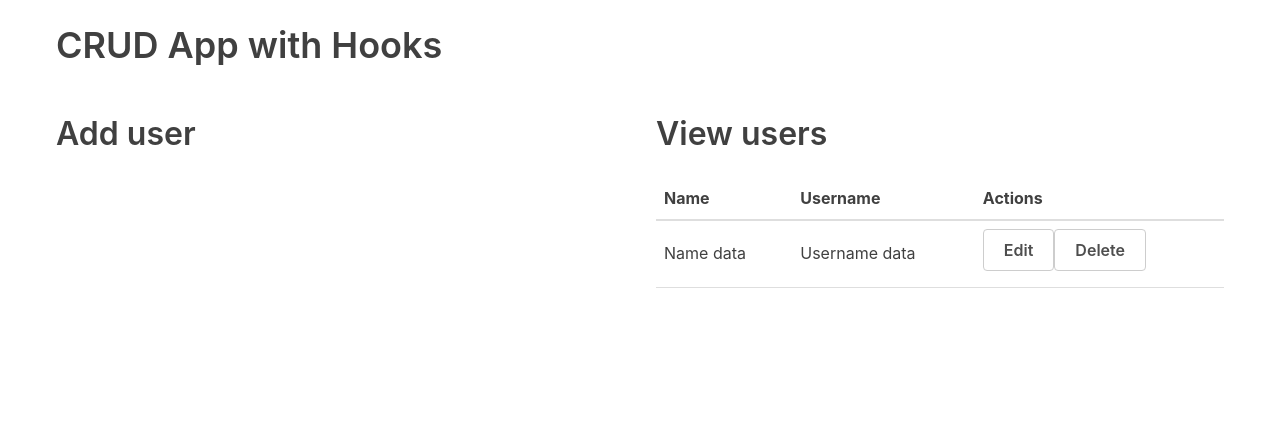
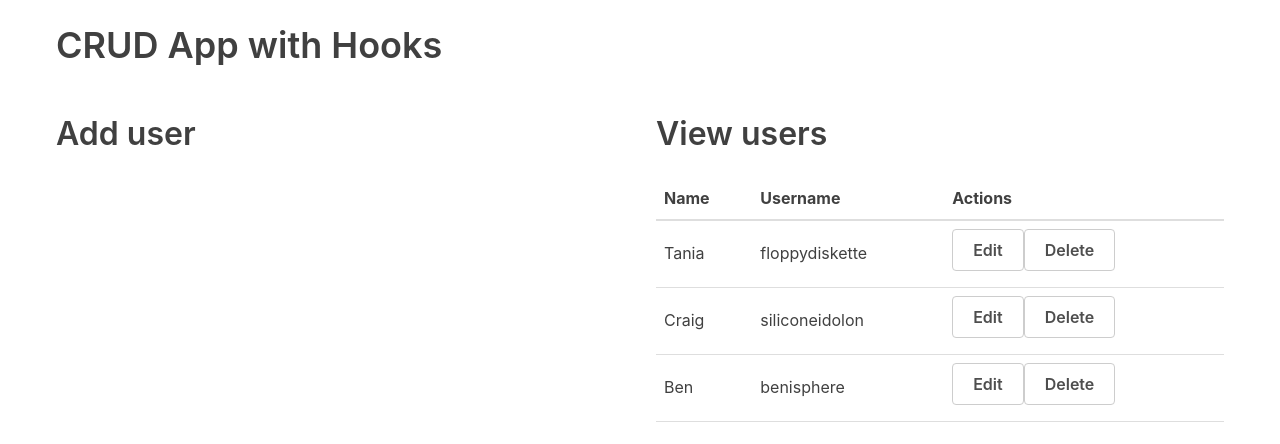
Before and after one commit to AngelaEspinosa2021/EjercicioCRUD-React, a React (Create React App) app: page / in a window 1280 px wide. Shown: the top 444 px of the page. Built offline with nearby package versions, Linux system fonts and the light colour scheme.

Commit message:
Se logra realizar la visualizacion de los usuarios de forma dinamica.

```diff
--- a/src/App.js
+++ b/src/App.js
@@ -1,6 +1,17 @@
+import React, {useState} from 'react';
 import UserTable from './components/UserTable';
+import { v4 as uuidv4} from 'uuid';
 
 function App() {
+
+    const usersData = [
+      { id: uuidv4(), name: 'Tania', username: 'floppydiskette' },
+      { id: uuidv4(), name: 'Craig', username: 'siliconeidolon' },
+      { id: uuidv4(), name: 'Ben', username: 'benisphere' },
+    ]
+
+    const [users, setUsers] = useState(usersData)
+
   return (
     <div className="container">
       <h1>CRUD App with Hooks</h1>
@@ -10,7 +21,7 @@ function App() {
         </div>
         <div className="flex-large">
           <h2>View users</h2>
-          <UserTable />
+          <UserTable users={users}/>
         </div>
       </div>
     </div>
--- a/src/components/UserTable.jsx
+++ b/src/components/UserTable.jsx
@@ -1,6 +1,8 @@
 import React from 'react';
 
-const UserTable = () => {
+
+const UserTable = (props) => {
+    console.log(props.users)
     return (
         <table>
             <thead>
@@ -11,13 +13,25 @@ const UserTable = () => {
             </tr>
             </thead>
             <tbody>
+                {
+                    props.users.length > 0 ?
+                    props.users.map(user => (
+                        <tr key={user.id}>
+                            <td>{user.name}</td>
+                            <td>{user.username}</td>
+                            <td>
+                            <button className="button muted-button">Edit</button>
+                            <button className="button muted-button">Delete</button>
+                            </td>
+                        </tr>
+                    )) : (
+                        <tr>
+                            <td colSpan={3}>No users</td>
+                        </tr>
+                    )
+                }
             <tr>
-                <td>Name data</td>
-                <td>Username data</td>
-                <td>
-                <button className="button muted-button">Edit</button>
-                <button className="button muted-button">Delete</button>
-                </td>
+
             </tr>
             </tbody>
         </table>
```
